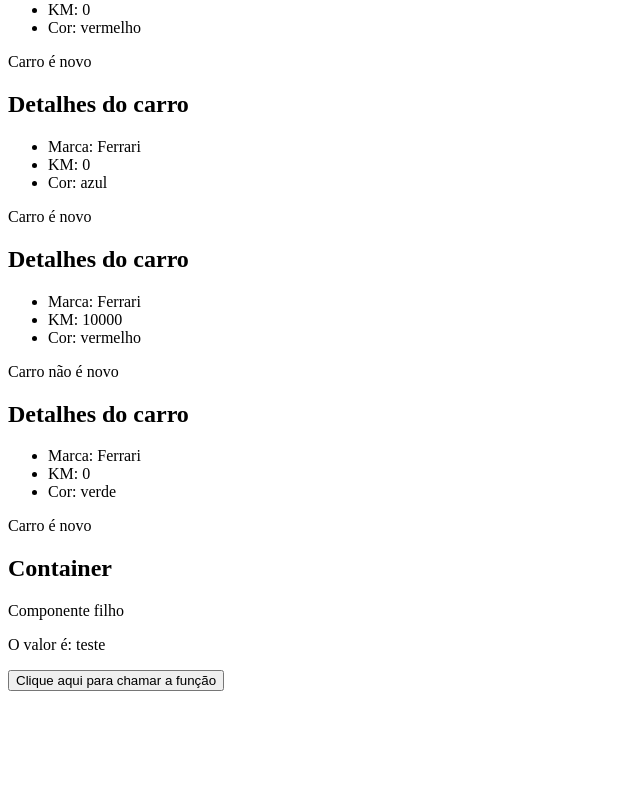
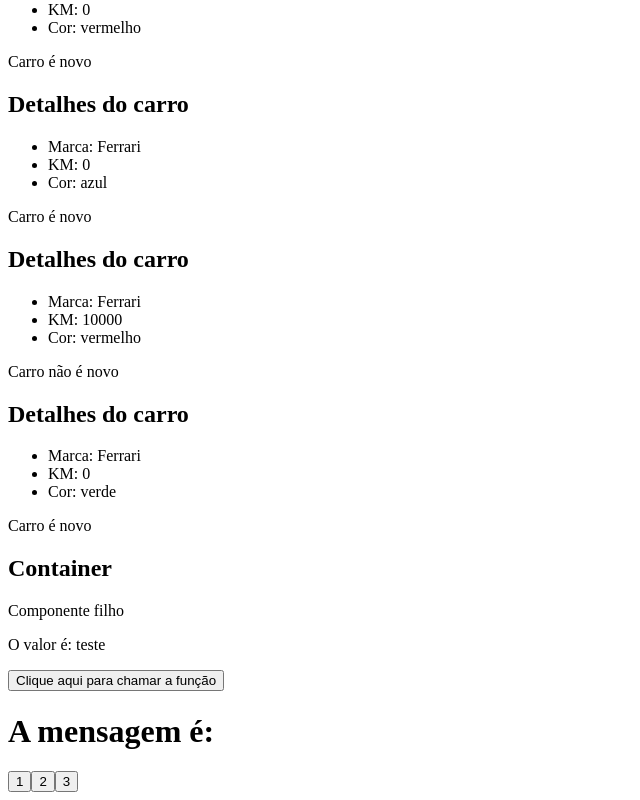
Before and after one commit to arthurresendes/Conhecimento-REACT, a React (Vite) app in the folder 3_AVANCANDO/: page / in a window 1280 px wide. Shown: the part 1474-2274 px from the top of the page, without its empty margins (0-640 px from the left). Before the commit the page ends 2173 px from the top, so only its background shows below. Built offline with nearby package versions, Linux system fonts and the light colour scheme.

Commit message:
Use state

```diff
--- a/3_AVANCANDO/src/App.jsx
+++ b/3_AVANCANDO/src/App.jsx
@@ -7,6 +7,9 @@ import ShowUserName from './components/ShowUserName'
 import CarDetails from './components/CarDetails'
 import Container from './components/Container'
 import ExecuteFunction from './components/ExecuteFunction'
+import { useState } from 'react'
+import Message from './components/Message'
+import ChangeMessagState from './components/ChangeMessagState'
 
 function App() {
   const cars = [
@@ -17,6 +20,12 @@ function App() {
 
   function showMessage(){
     console.log("Minha função")
+  }
+
+  const [message, setMessage] = useState("")
+
+  const handleMessageIntern = (msg) => {
+    setMessage(msg)
   }
 
   return (
@@ -42,6 +51,8 @@ function App() {
         <p>Componente filho</p>
       </Container>
       <ExecuteFunction myFunction={showMessage}/>
+      <Message msg={message}/>
+      <ChangeMessagState handleMessage={handleMessageIntern}/>
     </>
   )
 }
--- /dev/null
+++ b/3_AVANCANDO/src/components/ChangeMessagState.jsx
@@ -0,0 +1,12 @@
+const ChangeMessagState = ({handleMessage}) => {
+    const messages = ["Oi", "Olá", "Tudo bem ?"]
+    return (
+        <div>
+            <button onClick={() => handleMessage(messages[0])}>1</button>
+            <button onClick={() => handleMessage(messages[1])}>2</button>
+            <button onClick={() => handleMessage(messages[2])}>3</button>
+        </div>
+    )
+}
+
+export default ChangeMessagState
--- /dev/null
+++ b/3_AVANCANDO/src/components/Message.jsx
@@ -0,0 +1,9 @@
+const Message = ({msg}) => {
+    return (
+        <div>
+            <h1>A mensagem é: {msg}</h1>
+        </div>
+    )
+}
+
+export default Message
```
